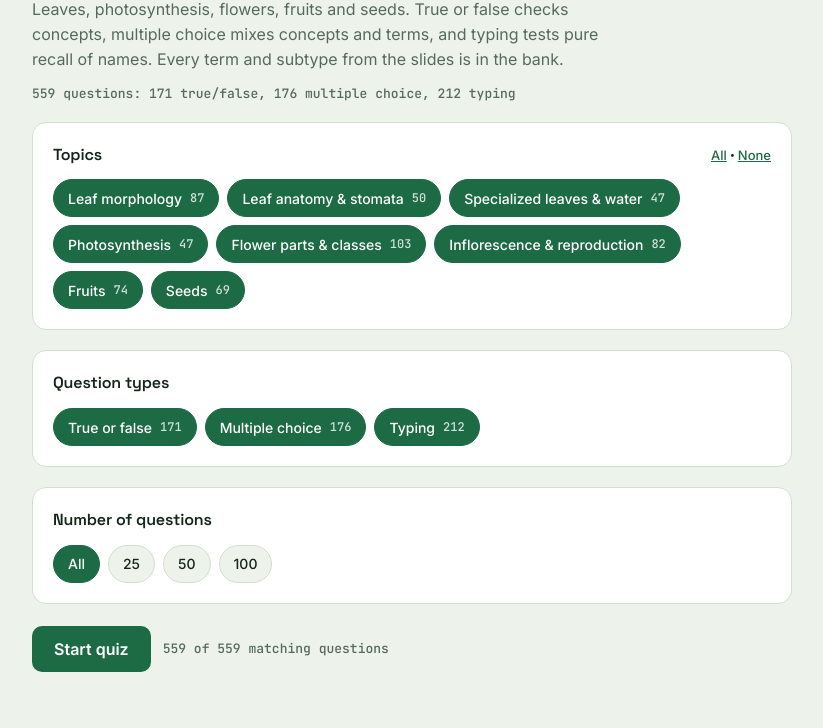
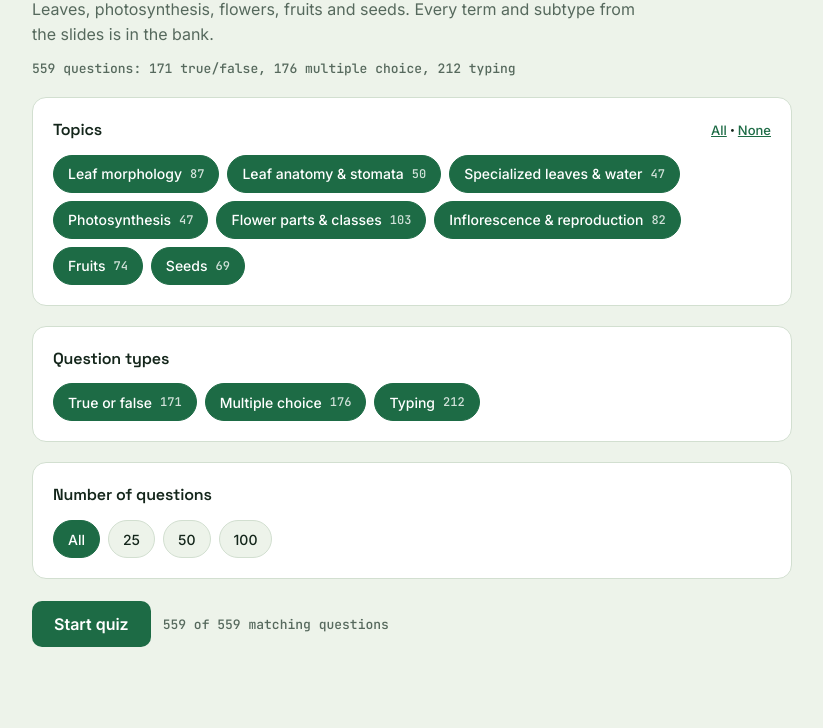
Before and after one commit to rtsmfv/Bot-Lab-Reviewer, a plain HTML site: page index.html in a window 1280 px wide. Shown: the part 115-843 px from the top of the page, without its empty margins (228-1051 px from the left). After the commit the page ends 818 px from the top, so only its background shows below. Drawn offline with Linux system fonts and the light colour scheme.

Commit message:
Simplify quiz description in index.html

```diff
--- a/Leaf to Seed Quiz.html
+++ b/index.html
@@ -83,7 +83,7 @@ input.ans.good{border-color:var(--good);background:var(--good-bg)} input.ans.bad
   <div id="home">
     <div class="eyebrow">BBIO101L &middot; End-term review</div>
     <h1>Leaf to Seed Quiz</h1>
-    <p class="lede">Leaves, photosynthesis, flowers, fruits and seeds. True or false checks concepts, multiple choice mixes concepts and terms, and typing tests pure recall of names. Every term and subtype from the slides is in the bank.</p>
+    <p class="lede">Leaves, photosynthesis, flowers, fruits and seeds. Every term and subtype from the slides is in the bank.</p>
     <p class="sum" id="bankSum"></p>
 
     <div class="panel"><h2><span>Topics</span><span><button class="link" id="allTopics">All</button> &middot; <button class="link" id="noTopics">None</button></span></h2><div class="chips" id="topicChips"></div></div>
```
